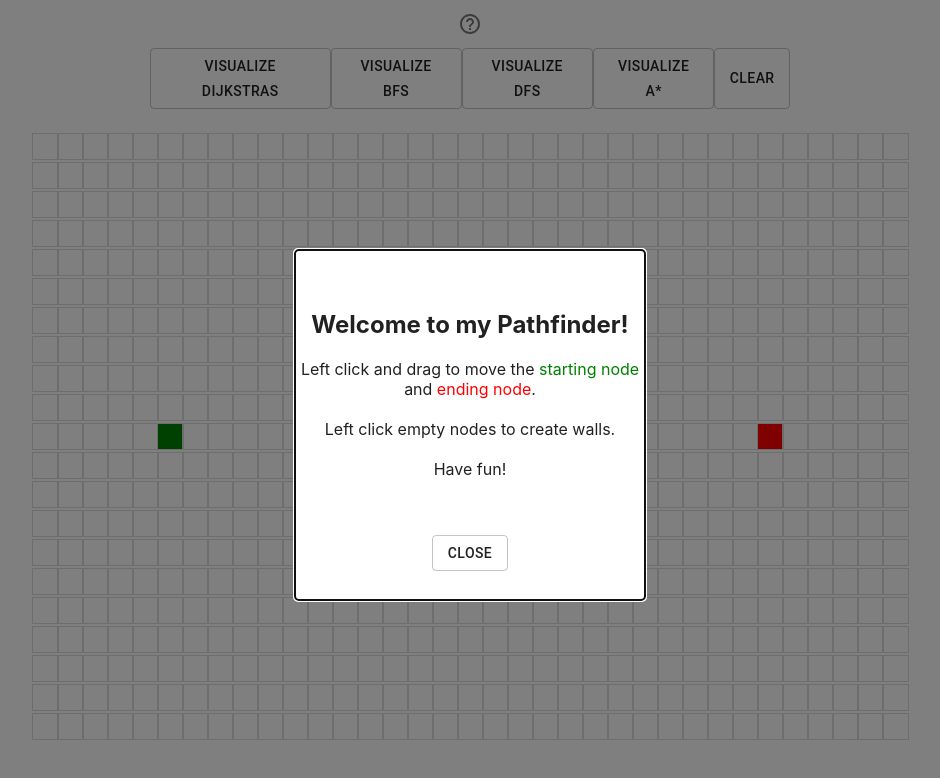
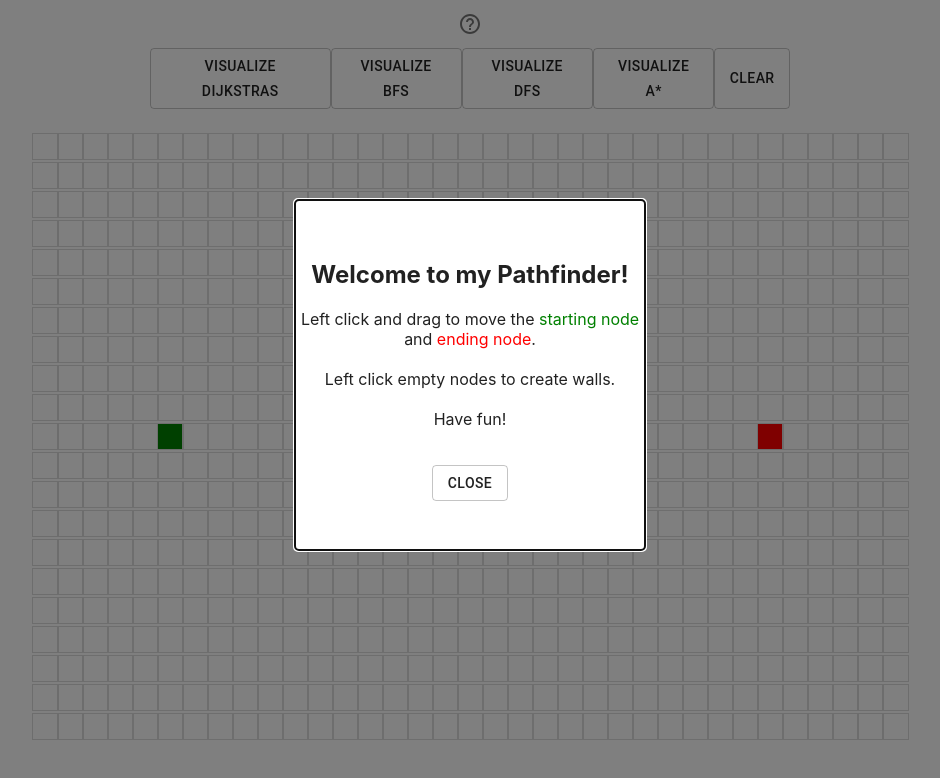
Before and after one commit to hien-alex/pathfinder_visual, a React (Create React App) app: page / in a window 1280 px wide. Shown: the top 778 px of the page, without its empty margins (170-1110 px from the left). Built offline with nearby package versions, Linux system fonts and the light colour scheme.

Commit message:
changed margins

```diff
--- a/src/PathfindingVisualizer/PathfindingVisualizer.jsx
+++ b/src/PathfindingVisualizer/PathfindingVisualizer.jsx
@@ -290,7 +290,6 @@ export default class PathfindingVisualizer extends Component {
                 Have fun!
               </p>
               <br />
-              <br />
               <Button
                 variant="outlined"
                 onClick={() => this.setState({ openModal: false })}
--- a/src/PathfindingVisualizer/mainPage.css
+++ b/src/PathfindingVisualizer/mainPage.css
@@ -13,7 +13,7 @@
   margin: auto;
   height: 350px;
   width: 350px;
-  margin-top: 250px;
+  margin-top: 200px;
 }
 
 .green {
```
